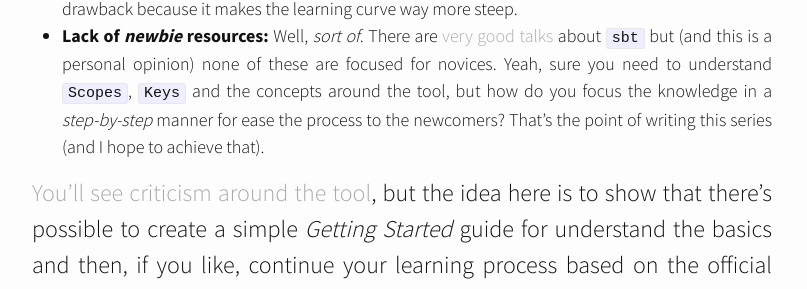
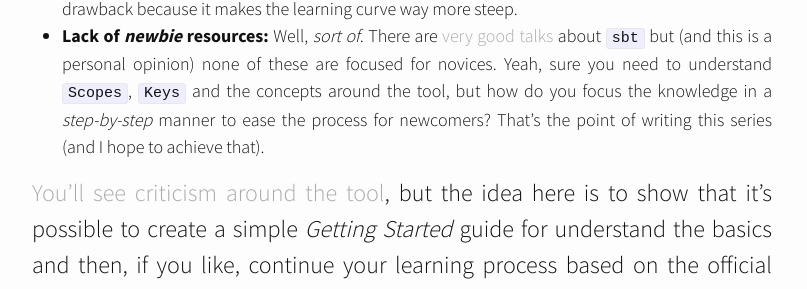
Before and after one commit to AlejandroME/alejandrome.github.io, a Jekyll site: the page built from _posts/2017-01-09-sbt-start-guide.md, in a window 1280 px wide and 900 px high, scrolled down 907 px. Shown: the part 152-441 px from the top of the window, without its empty margins (238-1045 px from the left). Built offline with Jekyll 4.4.1, drawn with Linux system fonts in a browser that asks for light colours; nearby versions of some CDN libraries; comment, search, counter and statistics services are not loaded.

Commit message:
Fixed some typos. Thanks to @mglvl

```diff
--- a/_posts/2017-01-09-sbt-start-guide.md
+++ b/_posts/2017-01-09-sbt-start-guide.md
@@ -11,9 +11,9 @@ For the vast majority of the Scala newcomers `sbt` is one of the greatest challe
 
 * **Lack of concise documentation:** The official documentation is a good resource to start, but you have to invest time to understand the basics and start to do ~~copy-paste the configuration~~ your own code. `sbt` maintainers are working on a [revamp of the docs](https://github.com/sbt/website/pull/306) and it's truly an appreciated effort.
 * **The API docs need some work:** You won't find detailed information in the [API Docs](http://www.scala-sbt.org/0.13/api/#package) and that's a drawback because it makes the learning curve way more steep.
-* **Lack of *newbie* resources:** Well, *sort of*. There are [very](https://www.youtube.com/watch?v=V2rl62CZPVc) [good](https://www.youtube.com/watch?v=X6CnYQDL9Eg) [talks](https://www.youtube.com/watch?v=8aCLutYgRLA) about `sbt` but (and this is a personal opinion) none of these are focused for novices. Yeah, sure you need to understand `Scopes`, `Keys` and the concepts around the tool, but how do you focus the knowledge in a *step-by-step* manner for ease the process to the newcomers? That's the point of writing this series (and I hope to achieve that).
+* **Lack of *newbie* resources:** Well, *sort of*. There are [very](https://www.youtube.com/watch?v=V2rl62CZPVc) [good](https://www.youtube.com/watch?v=X6CnYQDL9Eg) [talks](https://www.youtube.com/watch?v=8aCLutYgRLA) about `sbt` but (and this is a personal opinion) none of these are focused for novices. Yeah, sure you need to understand `Scopes`, `Keys` and the concepts around the tool, but how do you focus the knowledge in a *step-by-step* manner to ease the process for newcomers? That's the point of writing this series (and I hope to achieve that).
 
-[You'll see criticism](http://dimafeng.com/2017/01/04/sbt/) [around](https://www.reddit.com/r/scala/comments/5a6muj/sbt_makes_me_want_to_give_up_scala/) [the tool](http://imranrashid.com/posts/scala-wrong/), but the idea here is to show that there's possible to create a simple *Getting Started* guide for understand the basics and then, if you like, continue your learning process based on the official documentation about `sbt`.
+[You'll see criticism](http://dimafeng.com/2017/01/04/sbt/) [around](https://www.reddit.com/r/scala/comments/5a6muj/sbt_makes_me_want_to_give_up_scala/) [the tool](http://imranrashid.com/posts/scala-wrong/), but the idea here is to show that it's possible to create a simple *Getting Started* guide for understand the basics and then, if you like, continue your learning process based on the official documentation about `sbt`.
 
 ## This isn't a criticism post, so let's get started!
 
```
